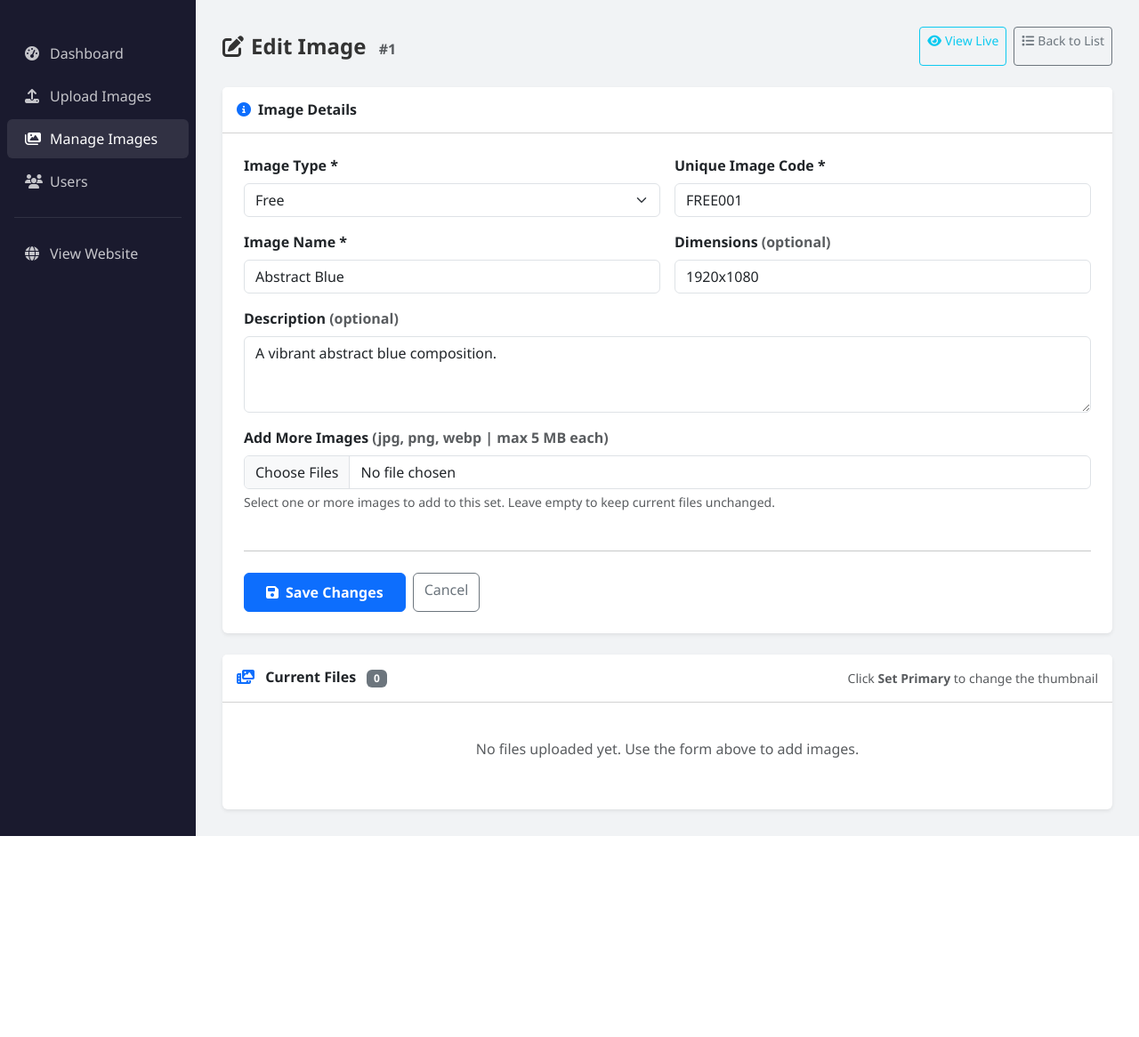
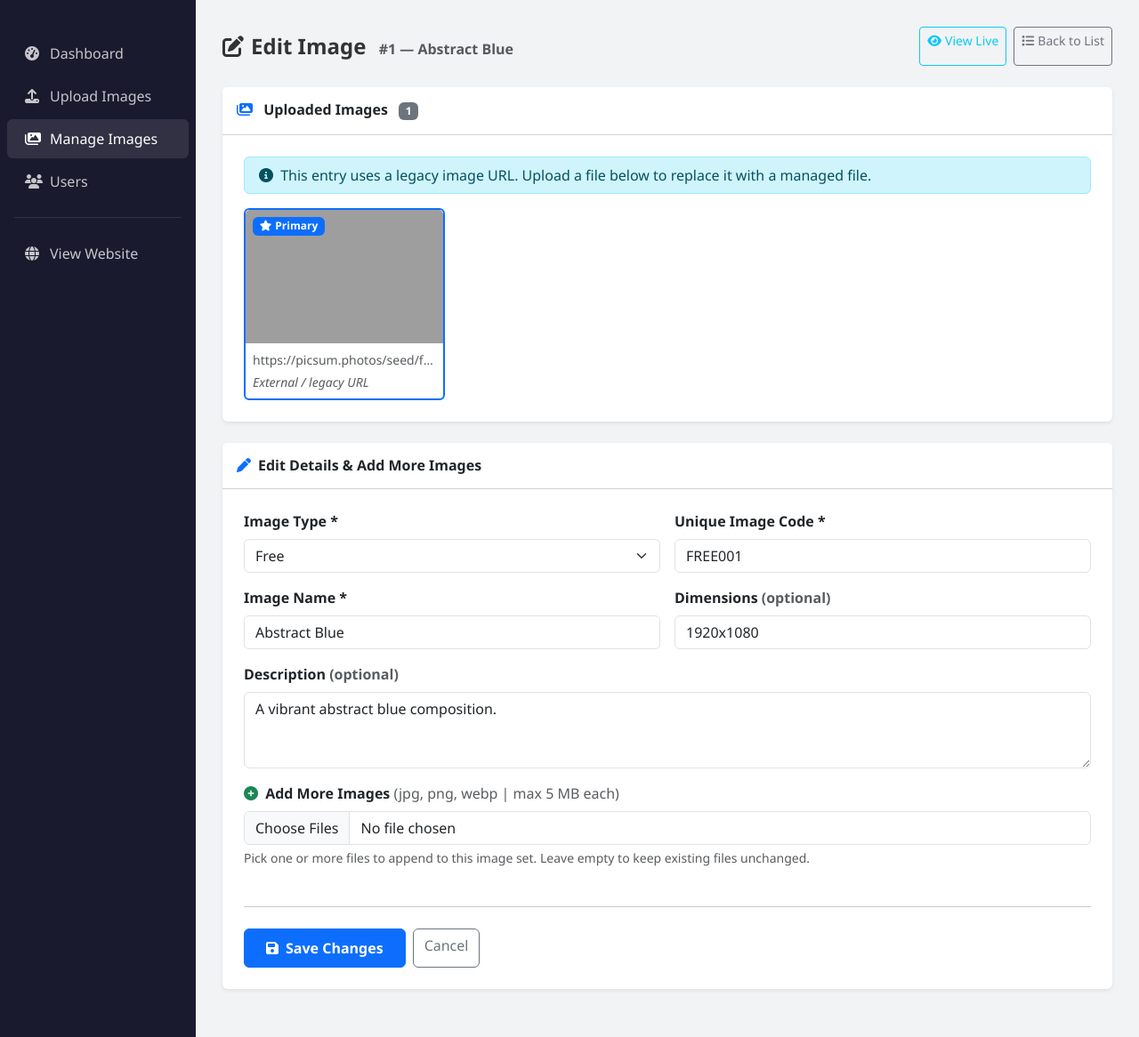
Before and after one commit to b2bsamanish7787/justdesigns, a PHP site: page /admin/edit-image.php?id=1 in a window 1280 px wide. Shown: the part 62-1228 px from the top of the page at 89% size. Before the commit the page ends 1002 px from the top, so only its background shows below. Run offline with PHP 8.4, Linux system fonts and the light colour scheme; a user stored in the database is signed in; data comes from the database, SQL or seed files in the repository; data that the repository does not hold is empty; some libraries are stand-ins or nearby versions; grey boxes are pictures that could not be loaded.

Commit message:
edit-image.php: show uploaded images first, handle legacy primary_image, improve UX
Agent-Logs-Url: https://github.com/b2bsamanish7787/justdesigns/sessions/b6596c8b-1609-4e4f-b893-baa6715da260

Co-authored-by: b2bsamanish7787 <266656010+b2bsamanish7787@users.noreply.github.com>

```diff
--- a/admin/edit-image.php
+++ b/admin/edit-image.php
@@ -208,7 +208,7 @@ $csrfToken     = getCsrfToken();
 <div class="d-flex align-items-center justify-content-between mb-4">
     <h4 class="fw-bold mb-0">
         <i class="fas fa-edit me-2"></i>Edit Image
-        <small class="text-muted fs-6 ms-2">#<?= $imageId ?></small>
+        <small class="text-muted fs-6 ms-2">#<?= $imageId ?> &mdash; <?= e($image['name']) ?></small>
     </h4>
     <div class="d-flex gap-2">
         <a href="<?= SITE_URL ?>/image-detail.php?id=<?= $imageId ?>" target="_blank"
@@ -230,11 +230,150 @@ $csrfToken     = getCsrfToken();
 <?php endif; ?>
 
 <!-- ================================================================
-     SECTION 1: Metadata + Add More Files
+     SECTION 1: Uploaded Images (shown first so admin sees files immediately)
+================================================================ -->
+<?php
+// Determine the effective file count, including legacy primary_image when image_files is empty
+$hasLegacyPrimary = empty($existingFiles) && !empty($image['primary_image']);
+$totalFileCount   = count($existingFiles);
+?>
+<div class="card border-0 shadow-sm mb-4">
+    <div class="card-header bg-white py-3 d-flex align-items-center justify-content-between">
+        <h6 class="mb-0 fw-bold">
+            <i class="fas fa-images me-2 text-primary"></i>
+            Uploaded Images
+            <span class="badge <?= $totalFileCount > 0 ? 'bg-primary' : 'bg-secondary' ?> ms-2">
+                <?= $hasLegacyPrimary ? 1 : $totalFileCount ?>
+            </span>
+        </h6>
+        <?php if ($totalFileCount > 1): ?>
+        <span class="text-muted small">
+            <i class="fas fa-star text-warning me-1"></i>Click <strong>Set Primary</strong> to change the thumbnail
+        </span>
+        <?php endif; ?>
+    </div>
+    <div class="card-body p-4">
+
+        <?php if (empty($existingFiles) && !$hasLegacyPrimary): ?>
+        <!-- No files at all -->
+        <div class="text-center py-4">
+            <i class="fas fa-image fa-3x text-muted mb-3"></i>
+            <p class="text-muted mb-1">No images uploaded for this entry yet.</p>
+            <p class="text-muted small">Use the <strong>Add More Images</strong> section below to upload files.</p>
+        </div>
+
+        <?php elseif ($hasLegacyPrimary): ?>
+        <!-- Legacy: primary_image URL stored directly on the images row, no image_files records -->
+        <div class="alert alert-info py-2 mb-3">
+            <i class="fas fa-info-circle me-1"></i>
+            This entry uses a legacy image URL. Upload a file below to replace it with a managed file.
+        </div>
+        <div class="row g-3">
+            <div class="col-6 col-md-4 col-lg-3">
+                <div class="card h-100 border border-primary border-2 position-relative">
+                    <span class="position-absolute top-0 start-0 badge bg-primary m-2" style="z-index:1">
+                        <i class="fas fa-star me-1"></i>Primary
+                    </span>
+                    <img src="<?= e($image['primary_image']) ?>"
+                         alt="Primary image"
+                         class="card-img-top"
+                         style="height:150px;object-fit:cover;"
+                         onerror="this.style.display='none';this.nextElementSibling.style.display='flex'">
+                    <div class="d-none align-items-center justify-content-center bg-light"
+                         style="height:150px;color:#aaa;flex-direction:column">
+                        <i class="fas fa-image fa-2x mb-2"></i>
+                        <small>Preview unavailable</small>
+                    </div>
+                    <div class="card-body p-2">
+                        <p class="small text-muted mb-0 text-truncate" title="<?= e($image['primary_image']) ?>">
+                            <?= e($image['primary_image']) ?>
+                        </p>
+                        <p class="small text-muted mt-1 mb-0">
+                            <em>External / legacy URL</em>
+                        </p>
+                    </div>
+                </div>
+            </div>
+        </div>
+
+        <?php else: ?>
+        <!-- Normal: records exist in image_files -->
+        <div class="row g-3">
+            <?php foreach ($existingFiles as $file): ?>
+            <div class="col-6 col-md-4 col-lg-3">
+                <div class="card h-100 border <?= $file['is_primary'] ? 'border-primary border-2' : 'border-light' ?> position-relative">
+                    <?php if ($file['is_primary']): ?>
+                    <span class="position-absolute top-0 start-0 badge bg-primary m-2" style="z-index:1">
+                        <i class="fas fa-star me-1"></i>Primary
+                    </span>
+                    <?php endif; ?>
+
+                    <img src="<?= e(UPLOAD_URL . $file['filename']) ?>"
+                         alt="Image <?= (int)$file['id'] ?>"
+                         class="card-img-top"
+                         style="height:160px;object-fit:cover;cursor:pointer;"
+                         title="Click to view full size"
+                         onclick="window.open('<?= e(UPLOAD_URL . $file['filename']) ?>','_blank')"
+                         onerror="this.style.display='none';this.nextElementSibling.style.display='flex'">
+                    <div class="d-none align-items-center justify-content-center bg-light"
+                         style="height:160px;color:#aaa;flex-direction:column">
+                        <i class="fas fa-image fa-2x mb-2"></i>
+                        <small>No preview</small>
+                    </div>
+
+                    <div class="card-body p-2 d-flex flex-column gap-2">
+                        <p class="small text-muted mb-0 text-truncate fw-semibold" title="<?= e($file['filename']) ?>">
+                            <i class="fas fa-file-image me-1 text-secondary"></i><?= e($file['filename']) ?>
+                        </p>
+                        <p class="small text-muted mb-0">
+                            <i class="fas fa-calendar-alt me-1"></i>
+                            Added <?= date('M j, Y', strtotime($file['created_at'])) ?>
+                        </p>
+
+                        <!-- Set Primary -->
+                        <?php if (!$file['is_primary']): ?>
+                        <form method="POST" action="?id=<?= $imageId ?>">
+                            <input type="hidden" name="csrf_token" value="<?= $csrfToken ?>">
+                            <input type="hidden" name="action"     value="set_primary">
+                            <input type="hidden" name="file_id"    value="<?= (int)$file['id'] ?>">
+                            <button type="submit" class="btn btn-outline-primary btn-sm w-100">
+                                <i class="fas fa-star me-1"></i>Set as Primary
+                            </button>
+                        </form>
+                        <?php else: ?>
+                        <span class="btn btn-primary btn-sm w-100 disabled">
+                            <i class="fas fa-check me-1"></i>Current Primary
+                        </span>
+                        <?php endif; ?>
+
+                        <!-- Remove File -->
+                        <form method="POST" action="?id=<?= $imageId ?>"
+                              onsubmit="return confirm('Remove this image permanently? This cannot be undone.');">
+                            <input type="hidden" name="csrf_token" value="<?= $csrfToken ?>">
+                            <input type="hidden" name="action"     value="delete_file">
+                            <input type="hidden" name="file_id"    value="<?= (int)$file['id'] ?>">
+                            <button type="submit"
+                                    class="btn btn-outline-danger btn-sm w-100"
+                                    <?= count($existingFiles) <= 1 ? 'disabled title="Upload a replacement before removing the last image"' : '' ?>>
+                                <i class="fas fa-trash me-1"></i>Remove
+                            </button>
+                        </form>
+                    </div>
+                </div>
+            </div>
+            <?php endforeach; ?>
+        </div>
+        <?php endif; ?>
+
+    </div>
+</div>
+
+<!-- ================================================================
+     SECTION 2: Edit Metadata + Add More Files
 ================================================================ -->
 <div class="card border-0 shadow-sm mb-4">
     <div class="card-header bg-white py-3">
-        <h6 class="mb-0 fw-bold"><i class="fas fa-info-circle me-2 text-primary"></i>Image Details</h6>
+        <h6 class="mb-0 fw-bold"><i class="fas fa-pen me-2 text-primary"></i>Edit Details &amp; Add More Images</h6>
     </div>
     <div class="card-body p-4">
         <form method="POST" action="?id=<?= $imageId ?>" enctype="multipart/form-data" class="needs-validation" novalidate>
@@ -286,12 +425,14 @@ $csrfToken     = getCsrfToken();
                 <!-- Add More Files -->
                 <div class="col-12">
                     <label class="form-label fw-semibold">
-                        Add More Images <span class="text-muted">(jpg, png, webp | max 5 MB each)</span>
+                        <i class="fas fa-plus-circle me-1 text-success"></i>
+                        Add More Images
+                        <span class="text-muted fw-normal">(jpg, png, webp | max 5 MB each)</span>
                     </label>
                     <input type="file" name="images[]" id="more-images" class="form-control"
                            multiple accept=".jpg,.jpeg,.png,.webp">
                     <div class="form-text">
-                        Select one or more images to add to this set. Leave empty to keep current files unchanged.
+                        Pick one or more files to append to this image set. Leave empty to keep existing files unchanged.
                     </div>
                 </div>
 
@@ -313,78 +454,6 @@ $csrfToken     = getCsrfToken();
     </div>
 </div>
 
-<!-- ================================================================
-     SECTION 2: Existing Files
-================================================================ -->
-<div class="card border-0 shadow-sm">
-    <div class="card-header bg-white py-3 d-flex align-items-center justify-content-between">
-        <h6 class="mb-0 fw-bold">
-            <i class="fas fa-photo-video me-2 text-primary"></i>
-            Current Files
-            <span class="badge bg-secondary ms-2"><?= count($existingFiles) ?></span>
-        </h6>
-        <span class="text-muted small">Click <strong>Set Primary</strong> to change the thumbnail</span>
-    </div>
-    <div class="card-body p-4">
-        <?php if (empty($existingFiles)): ?>
-            <p class="text-muted text-center py-3">No files uploaded yet. Use the form above to add images.</p>
-        <?php else: ?>
-        <div class="row g-3">
-            <?php foreach ($existingFiles as $file): ?>
-            <div class="col-6 col-md-4 col-lg-3">
-                <div class="card h-100 border <?= $file['is_primary'] ? 'border-primary border-2' : '' ?> position-relative">
-                    <?php if ($file['is_primary']): ?>
-                    <span class="position-absolute top-0 start-0 badge bg-primary m-2" style="z-index:1">
-                        <i class="fas fa-star me-1"></i>Primary
-                    </span>
-                    <?php endif; ?>
-
-                    <img src="<?= e(UPLOAD_URL . $file['filename']) ?>"
-                         alt="File <?= (int)$file['id'] ?>"
-                         class="card-img-top"
-                         style="height:150px;object-fit:cover;"
-                         onerror="this.src='https://via.placeholder.com/300x200?text=No+Preview'">
-
-                    <div class="card-body p-2 d-flex flex-column gap-2">
-                        <p class="small text-muted mb-0 text-truncate" title="<?= e($file['filename']) ?>">
-                            <?= e($file['filename']) ?>
-                        </p>
-                        <p class="small text-muted mb-0">
-                            Added <?= date('M j, Y', strtotime($file['created_at'])) ?>
-                        </p>
-
-                        <!-- Set Primary -->
-                        <?php if (!$file['is_primary']): ?>
-                        <form method="POST" action="?id=<?= $imageId ?>">
-                            <input type="hidden" name="csrf_token" value="<?= $csrfToken ?>">
-                            <input type="hidden" name="action"     value="set_primary">
-                            <input type="hidden" name="file_id"    value="<?= (int)$file['id'] ?>">
-                            <button type="submit" class="btn btn-outline-primary btn-sm w-100">
-                                <i class="fas fa-star me-1"></i>Set Primary
-                            </button>
-                        </form>
-                        <?php endif; ?>
-
-                        <!-- Delete File -->
-                        <form method="POST" action="?id=<?= $imageId ?>"
-                              onsubmit="return confirm('Remove this file? This cannot be undone.');">
-                            <input type="hidden" name="csrf_token" value="<?= $csrfToken ?>">
-                            <input type="hidden" name="action"     value="delete_file">
-                            <input type="hidden" name="file_id"    value="<?= (int)$file['id'] ?>">
-                            <button type="submit" class="btn btn-outline-danger btn-sm w-100"
-                                <?= count($existingFiles) <= 1 ? 'disabled title="Cannot remove the only file"' : '' ?>>
-                                <i class="fas fa-trash me-1"></i>Remove
-                            </button>
-                        </form>
-                    </div>
-                </div>
-            </div>
-            <?php endforeach; ?>
-        </div>
-        <?php endif; ?>
-    </div>
-</div>
-
 <script>
 // Live preview of newly selected files before upload
 document.getElementById('more-images').addEventListener('change', function () {
@@ -398,7 +467,7 @@ document.getElementById('more-images').addEventListener('change', function () {
             wrapper.style.cssText = 'position:relative;display:inline-block;';
             wrapper.innerHTML =
                 '<img src="' + e.target.result + '" ' +
-                'style="width:100px;height:80px;object-fit:cover;border-radius:6px;border:2px solid #dee2e6">' +
+                'style="width:100px;height:80px;object-fit:cover;border-radius:6px;border:2px dashed #0d6efd">' +
                 '<small class="d-block text-muted text-truncate mt-1" style="max-width:100px">' +
                 file.name + '</small>';
             preview.appendChild(wrapper);
```
